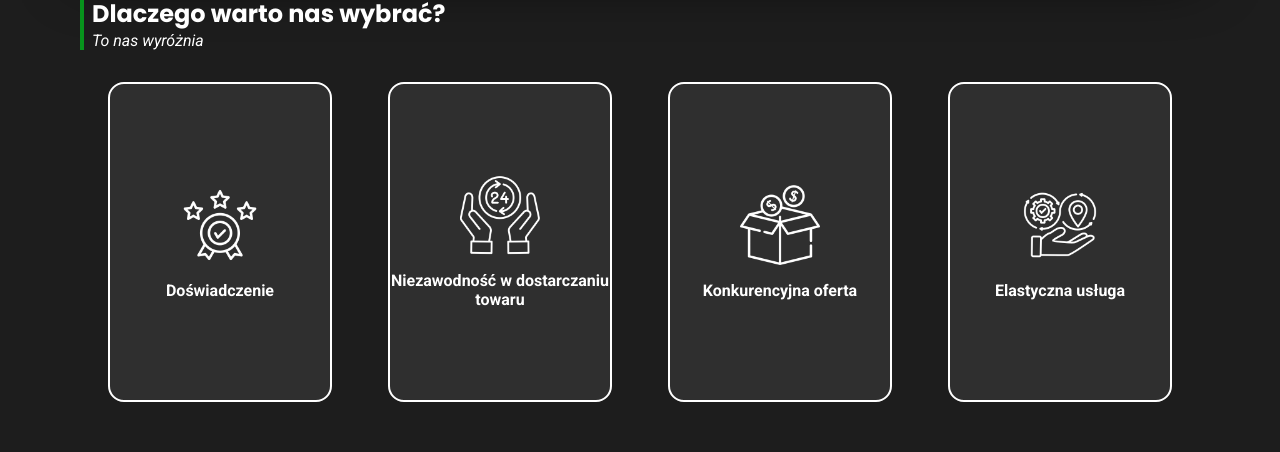
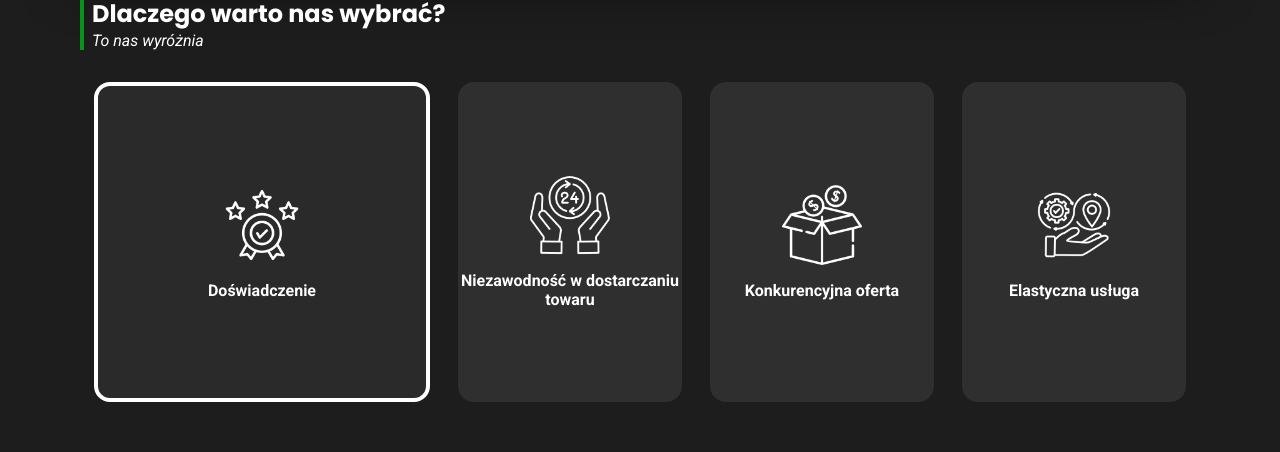
Before and after one commit to Kol2112/StarTrans, a React (Vite) app: page / in a window 1280 px wide. In both pictures the pointer is over the element "Doświadczenie". Shown: the part 1603-2055 px from the top of the page. Built offline with nearby package versions, Linux system fonts and the light colour scheme.

Commit message:
Add :hover to InfoBox style

```diff
--- a/src/components/InfoBox.jsx
+++ b/src/components/InfoBox.jsx
@@ -1,7 +1,7 @@
 import '../styles/infoBox.scss';
 export default function InfoBox({img='#', desc, width, height, shadow}){
     return(
-        <section style={{width: width, height: height, border:'solid white 2px', boxShadow: shadow}} className=' container :before'>
+        <section style={{width: width, height: height, boxShadow: shadow}} className=' container'>
             <img src={img} alt="ddd" />
             <p>{desc}</p>
         </section>
--- a/src/styles/infoBox.scss
+++ b/src/styles/infoBox.scss
@@ -18,3 +18,8 @@
         padding-top: 1rem;
     }
 }
+.container:hover{
+    background-color: rgba(204, 204, 204, 0.07);
+    width: 30%;
+    border: 4px solid white;
+}
```
